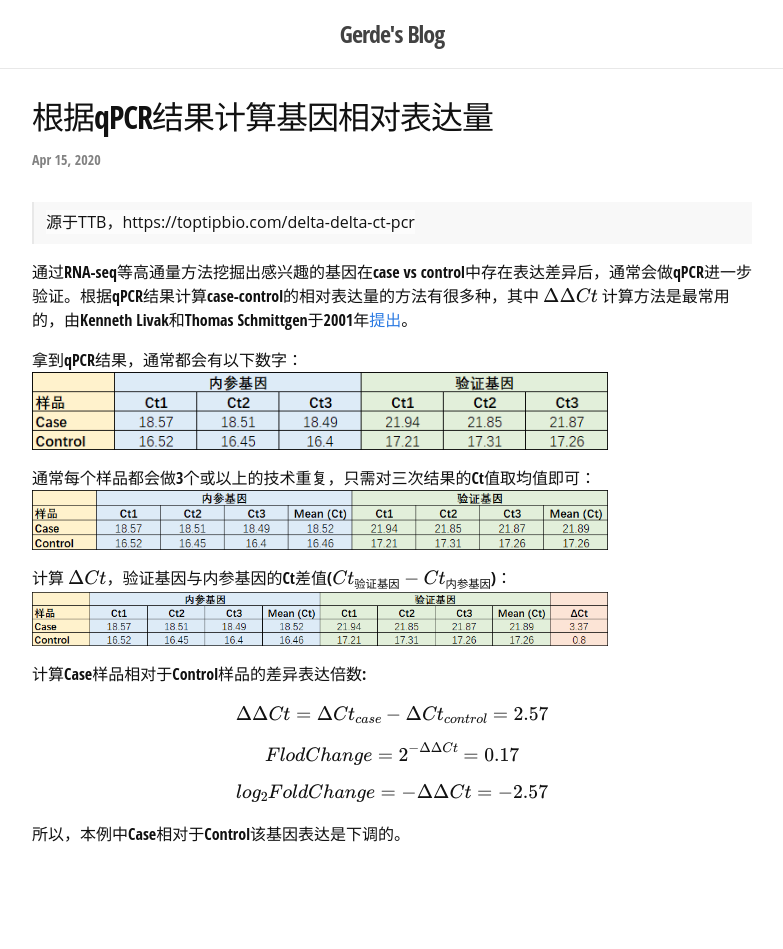
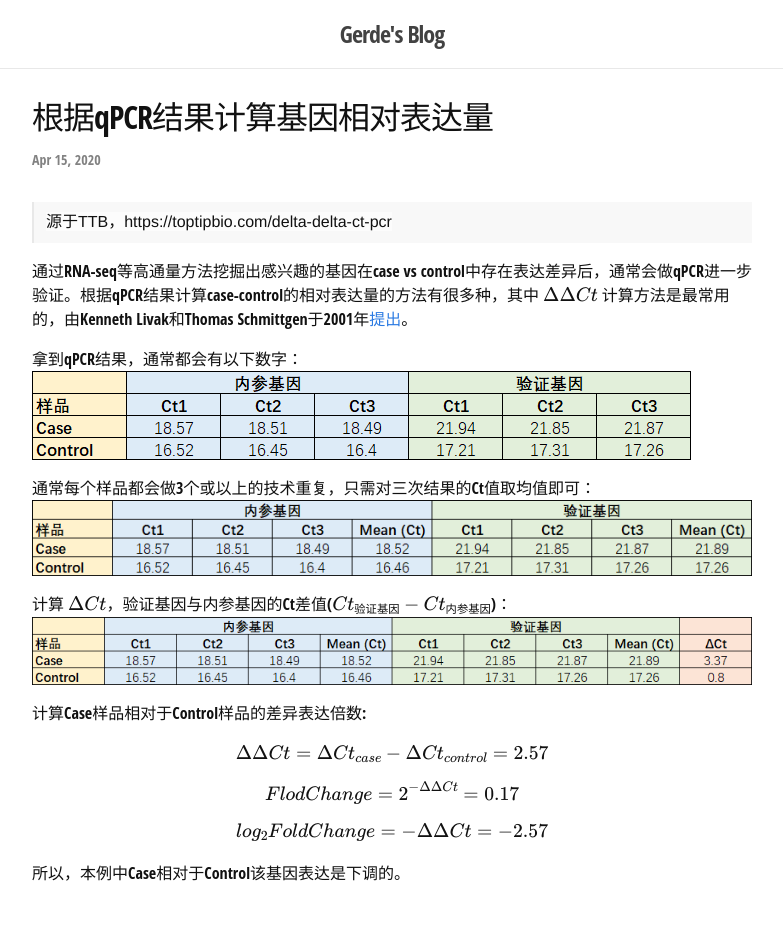
Before and after one commit to Gerde/gerde.github.io, a Jekyll site: the page built from _posts/2020-04-15-qpcr.md, in a window 1280 px wide. Shown: the whole page, without its empty margins (248-1031 px from the left). Built offline with Jekyll 4.4.1, drawn with Linux system fonts in a browser that asks for light colours; formulas are drawn with MathJax 3; before the commit the page ends 910 px from its top, so only the background shows below that.

Commit message:
modify font

```diff
--- a/_sass/_base.scss
+++ b/_sass/_base.scss
@@ -37,7 +37,7 @@
  * Images
  */
 img {
-    max-width: 80%;
+    max-width: 100%;
     vertical-align: middle;
 }
 
--- a/css/main.scss
+++ b/css/main.scss
@@ -6,7 +6,7 @@
 
 // Our variables
 $base-font-family: "Open Sans Condensed", "Open Sans", "Helvetica Neue", Helvetica, Arial, "Nimbus L", sans-serif;
-$code-font-family: "Open Sans", "Helvetica Neue", Helvetica, Arial, "Nimbus L", sans-serif;
+$code-font-family: "Helvetica Neue", Helvetica, Arial, "Nimbus L", sans-serif;
 $base-font-size:   16px;
 $base-font-weight: 400;
 $small-font-size:  0.875rem;
```
